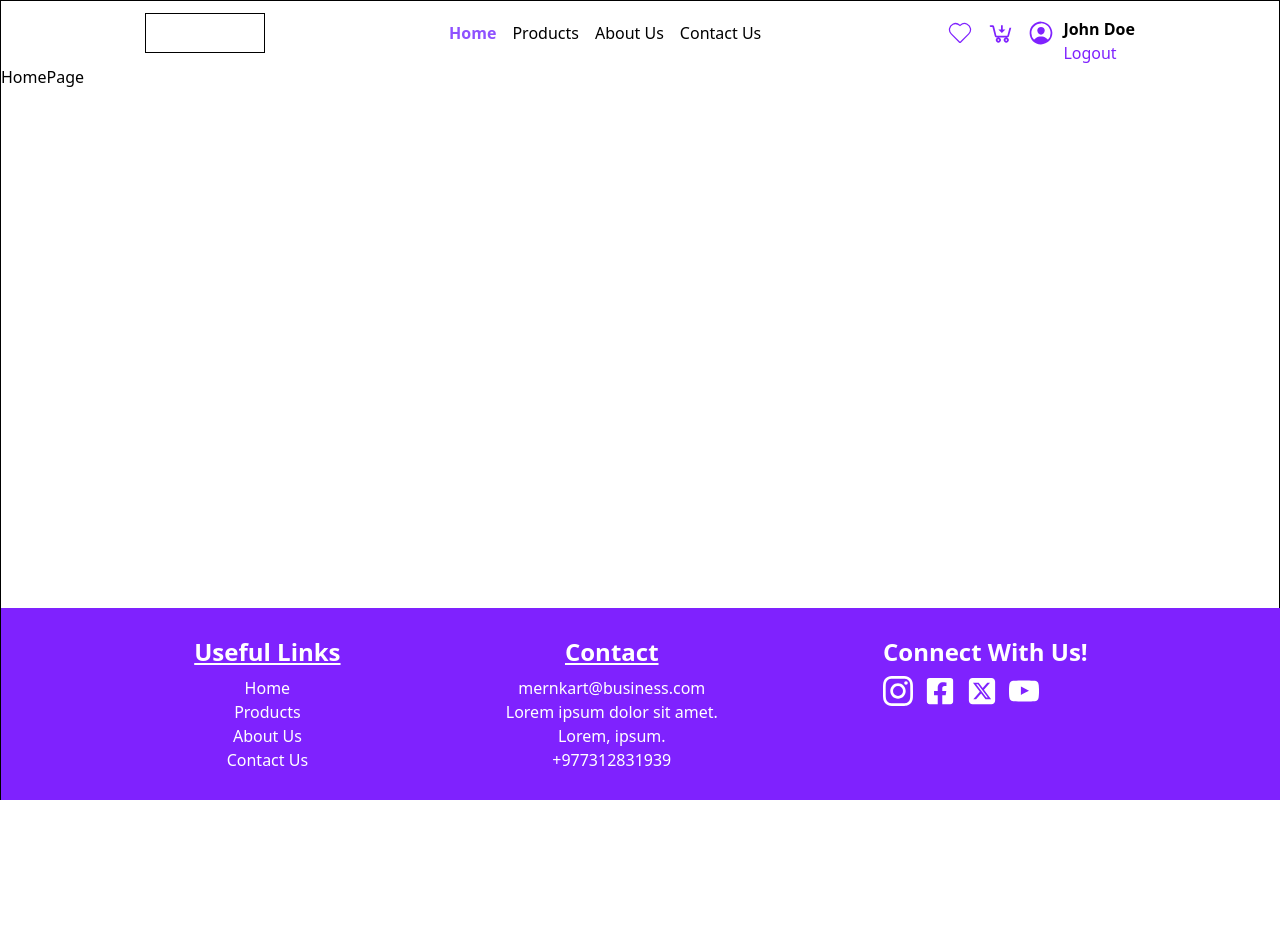
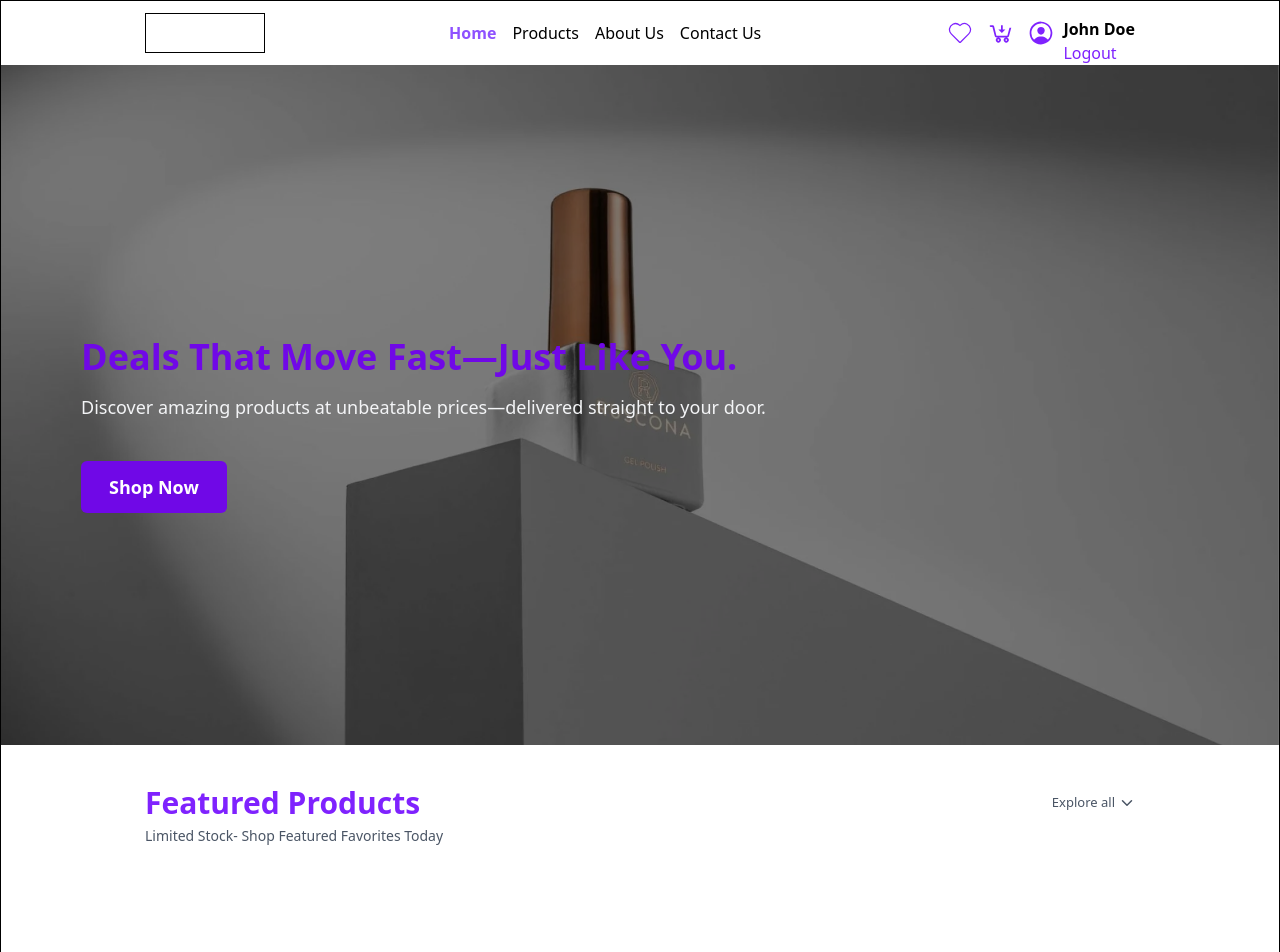
Before and after one commit to AshutoshKuinkel/MERN-Kart, a React (Vite) app in the folder frontend/: page / in a window 1280 px wide. Shown: the top 952 px of the page. Before the commit the page ends 800 px from the top, so only its background shows below. Built offline with nearby package versions, Linux system fonts and the light colour scheme.

Commit message:
Hero section + featured products section beggining

```diff
--- /dev/null
+++ b/frontend/src/components/common/title-component.tsx
@@ -0,0 +1,30 @@
+import { IoChevronDown } from "react-icons/io5";
+import { Link } from "react-router";
+
+interface IProps{
+  title:string,
+  sub_title:string,
+  link?:string
+}
+
+const ComponentTitle:React.FC<IProps> = ({title,sub_title,link}) => {
+  return (
+    <div className="w-full">
+      <div className="flex w-full justify-between mb-1">
+        <h1 className="text-violet-600 text-3xl font-bold">{title}</h1>
+        {link &&<Link to={link} className="flex items-center gap-1">
+          <p className="text-[13px] text-gray-600">Explore all</p>
+          {/* icon */}
+          <IoChevronDown className="text-gray-600" />
+        </Link>}
+      </div>
+
+      <div>
+        <p className="text-[14px] text-gray-600">{sub_title}</p>
+      </div>
+
+    </div>
+  )
+}
+
+export default ComponentTitle
--- a/frontend/src/components/footer/footer-index.tsx
+++ b/frontend/src/components/footer/footer-index.tsx
@@ -6,7 +6,7 @@ import { UsefulLinks } from "./footer-useful-links";
 
 const Footer = () => {
   return (
-    <div className="bg-violet-600 flex justify-evenly p-7 align-baseline fixed w-full bottom-0">
+    <div className="bg-violet-600 flex justify-evenly p-7 align-baseline w-full mt-6">
       {/* Useful links */}
       <UsefulLinks/>
       {/* Contact */}
--- /dev/null
+++ b/frontend/src/components/landing/featured-products.tsx
@@ -0,0 +1,11 @@
+import ComponentTitle from '../common/title-component'
+
+const FeaturedProducts = () => {
+  return (
+    <div className='py-10 min-h-[500px]'>
+      <ComponentTitle title='Featured Products' sub_title='Limited Stock- Shop Featured Favorites Today' link='#' />
+    </div>
+  )
+}
+
+export default FeaturedProducts
--- /dev/null
+++ b/frontend/src/components/landing/hero.tsx
@@ -0,0 +1,29 @@
+import hero from "../../assets/hero.webp";
+
+const Hero = () => {
+  return (
+    <div className=" relative h-[85vh]">
+      <div className="h-full w-full">
+        <img
+        src={hero} alt="hero image"
+        className="h-full w-full"
+        />
+      </div>
+
+      {/* overlay */}
+      <div className="bg-black/50 h-full w-full absolute inset-0"></div>
+
+      <div className="absolute top-[40%] left-20 z-50">
+        <h1 className="text-4xl text-violet-700 font-bold">Deals That Move Fast—Just Like You.</h1>
+        <p className="text-lg text-gray-100 mt-4">Discover amazing products at unbeatable prices—delivered straight to your door.</p>
+
+        <button
+        className="mt-10 py-3 bg-violet-700 text-white px-7 font-bold text-lg rounded-md cursor-pointer hover:text-2xl hover:bg-violet-800 transition-all duration-300">
+          Shop Now
+        </button>
+      </div>
+    </div>
+  );
+};
+
+export default Hero;
--- a/frontend/src/pages/home.tsx
+++ b/frontend/src/pages/home.tsx
@@ -1,5 +1,7 @@
 import Footer from "../components/footer/footer-index"
 import Header from "../components/header"
+import FeaturedProducts from "../components/landing/featured-products"
+import Hero from "../components/landing/hero"
 
 const HomePage = () => {
   return (
@@ -7,7 +9,10 @@ const HomePage = () => {
       <div className="min-h-screen border">
         <Header/>
         {/* Content section */}
-        <h1>HomePage</h1>
+        <Hero/>
+        <div className="px-36">
+          <FeaturedProducts />
+        </div>
         <Footer/>
       </div>
     </main>
```
Also changed, not shown: frontend/src/assets/hero.webp (added).
